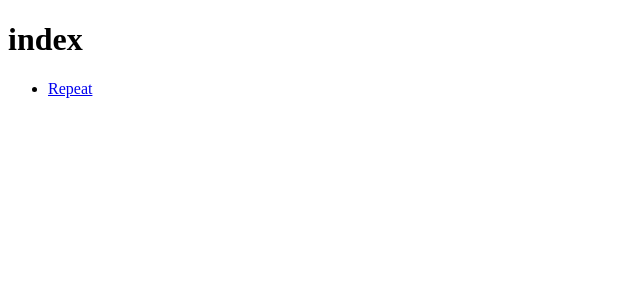
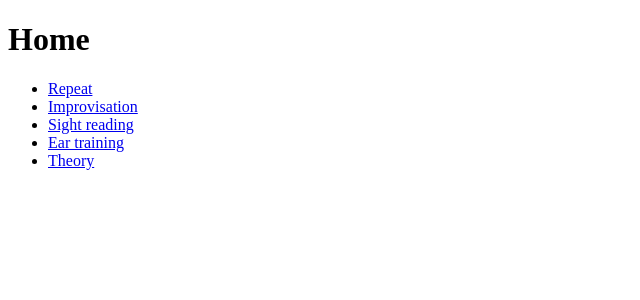
Before and after one commit to Vincent-vst/deusnatura, a React (Vite) app: page / in a window 1280 px wide. Shown: the top 300 px of the page, without its empty margins (0-640 px from the left). Built offline with nearby package versions, Linux system fonts and the light colour scheme.

Commit message:
add /pages : add routing to all modules

```diff
--- a/src/App.tsx
+++ b/src/App.tsx
@@ -1,19 +1,22 @@
-import { ReactDOM } from "react";
-import { BrowserRouter, Routes, Route } from "react-router-dom";
-import Repeat from "./pages/repeat";
-import Layout from "./pages/Layout";
+import { Routes, Route } from "react-router-dom";
+import Repeat from "./pages/Repeat";
+import Home from "./pages/Home";
+import Improvisation from "./pages/Improvisation";
+import SightReading from "./pages/SightReading";
+import EarTraining from "./pages/EarTraining";
+import Theory from "./pages/Theory";
 
 function App() {
   return (
     <>
-      <h1>index</h1>
-      <BrowserRouter>
-        <Routes>
-          <Route path="/" element={<Layout />}>
-            <Route path="repeat" element={<Repeat />} />
-          </Route>
-        </Routes>
-      </BrowserRouter>
+      <Routes>
+        <Route path="/" element={<Home />} />
+        <Route path="/repeat" element={<Repeat />} />
+        <Route path="/improvisation" element={<Improvisation />} />
+        <Route path="/sightreading" element={<SightReading />} />
+        <Route path="/eartraining" element={<EarTraining />} />
+        <Route path="/theory" element={<Theory />} />
+      </Routes>
     </>
   );
 }
--- /dev/null
+++ b/src/components/ModulesNav.tsx
@@ -0,0 +1,27 @@
+import { Link } from "react-router-dom";
+
+const ModulesNav = () => {
+  return (
+    <nav>
+      <ul>
+        <li>
+          <Link to="/repeat">Repeat</Link>
+        </li>
+        <li>
+          <Link to="/improvisation">Improvisation</Link>
+        </li>
+        <li>
+          <Link to="/sightreading">Sight reading</Link>
+        </li>
+        <li>
+          <Link to="/eartraining">Ear training</Link>
+        </li>
+        <li>
+          <Link to="/theory">Theory</Link>
+        </li>
+      </ul>
+    </nav>
+  );
+};
+
+export default ModulesNav;
--- a/src/main.tsx
+++ b/src/main.tsx
@@ -1,9 +1,12 @@
-import { StrictMode } from 'react'
-import { createRoot } from 'react-dom/client'
-import App from './App.tsx'
+import { StrictMode } from "react";
+import { createRoot } from "react-dom/client";
+import App from "./App.tsx";
+import { BrowserRouter } from "react-router-dom";
 
-createRoot(document.getElementById('root')!).render(
+createRoot(document.getElementById("root")!).render(
   <StrictMode>
-    <App />
-  </StrictMode>,
-)
+    <BrowserRouter>
+      <App />
+    </BrowserRouter>
+  </StrictMode>
+);
--- /dev/null
+++ b/src/pages/EarTraining.tsx
@@ -0,0 +1,9 @@
+const EarTraining = () => {
+    return (
+      <div>
+          <h1>Ear training</h1>
+      </div>
+    )
+  }
+
+  export default EarTraining;
--- /dev/null
+++ b/src/pages/Home.tsx
@@ -0,0 +1,12 @@
+import ModulesNav from '../components/ModulesNav';
+
+const Home = () => {
+  return (
+    <div>
+        <h1>Home</h1>
+        <ModulesNav />
+    </div>
+  )
+}
+
+export default Home
--- /dev/null
+++ b/src/pages/Improvisation.tsx
@@ -0,0 +1,9 @@
+const Improvisation = () => {
+  return (
+    <div>
+        <h1>Improvisation</h1>
+    </div>
+  )
+}
+
+export default Improvisation;
--- a/src/pages/Layout.tsx
+++ /dev/null
@@ -1,22 +0,0 @@
-import { Outlet, Link } from "react-router-dom";
-
-const Layout = () => {
-  return (
-    <>
-      <nav>
-        <ul>
-          {/* <li>
-            <Link to="/">Home</Link>
-          </li> */}
-          <li>
-            <Link to="/repeat">Repeat</Link>
-          </li>
-        </ul>
-      </nav>
-
-      <Outlet />
-    </>
-  );
-};
-
-export default Layout;
--- a/src/pages/Repeat.tsx
+++ b/src/pages/Repeat.tsx
@@ -1,7 +1,9 @@
-export default function Repeat(){
-    return (
-        <>
-            <h1>Repeat</h1>
-        </>
-    );
+const Repeat = () => {
+  return (
+    <div>
+        <h1>Repeat</h1>
+    </div>
+  )
 }
+
+export default Repeat
--- /dev/null
+++ b/src/pages/SightReading.tsx
@@ -0,0 +1,9 @@
+const SightReading = () => {
+    return (
+      <div>
+          <h1>SightReading</h1>
+      </div>
+    )
+  }
+
+  export default SightReading;
--- /dev/null
+++ b/src/pages/Theory.tsx
@@ -0,0 +1,9 @@
+const Theory = () => {
+  return (
+    <div>
+      <h1>Theory</h1>
+    </div>
+  );
+};
+
+export default Theory;
```
Also changed, not shown: 1 other file (tests, documents, lock files or other folders).
